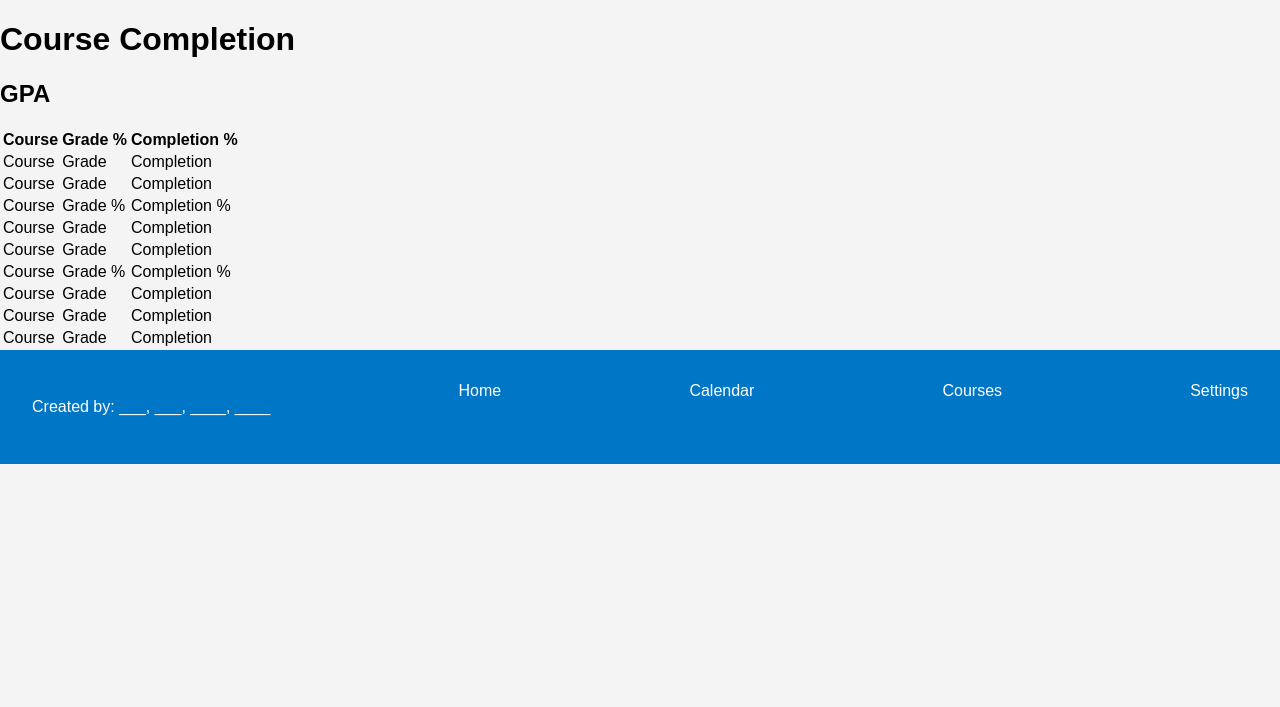
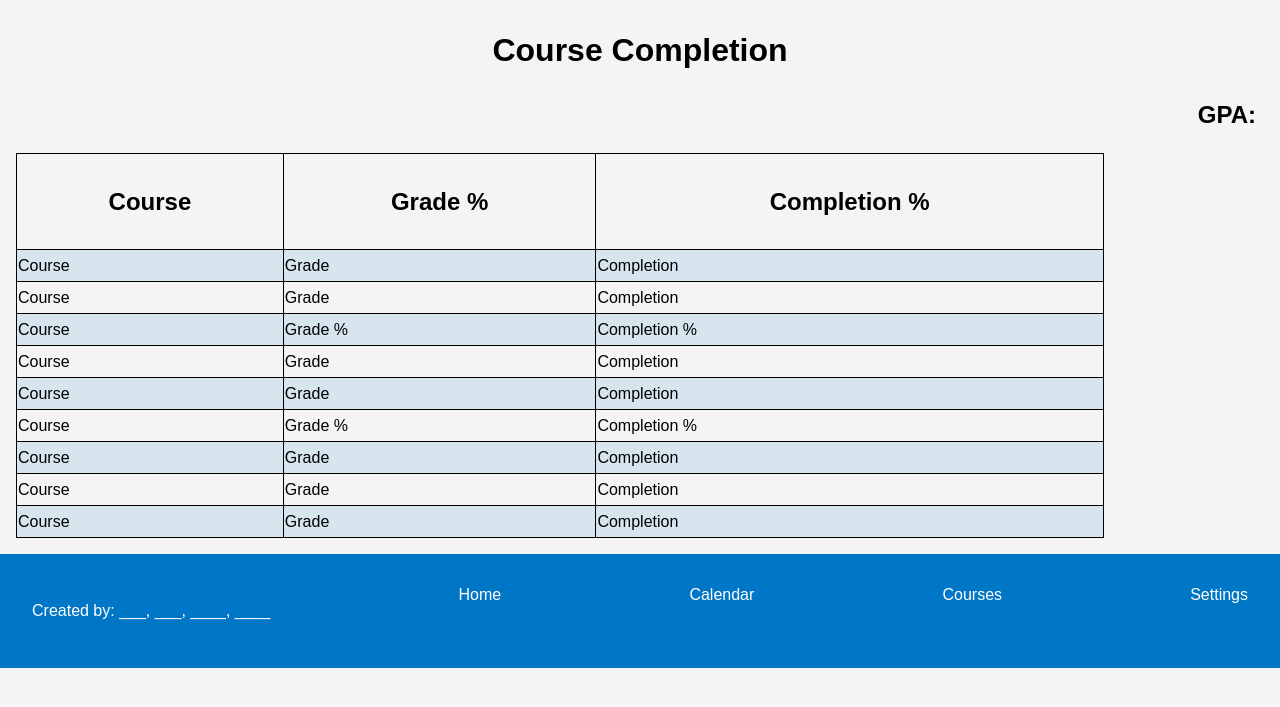
Before and after one commit to davidbolivar577/Canvas-Seer, a Flask app: page /courses in a window 1280 px wide. Shown: the part 78-785 px from the top of the page. Run offline with Flask 3, Linux system fonts and the light colour scheme.

Commit message:
courses.html css

```diff
--- /dev/null
+++ b/Website/static/styles/styles_courses.css
@@ -0,0 +1,32 @@
+@import "styles.css";
+
+table, h1, h2 {
+    margin: 1em;
+}
+
+h2 {
+    text-align: right;
+}
+
+h1 {
+    text-align:center;
+}
+
+table, th, td{
+    border: 1px solid black;
+    border-collapse: collapse;
+
+}
+
+td, a{
+    text-decoration: none;
+    color:black;
+}
+
+tr:nth-child(even) {
+    background-color: #0077c61e;
+}
+
+th {
+    font-size: 1.5em;
+}
--- a/Website/templates/courses.html
+++ b/Website/templates/courses.html
@@ -3,57 +3,58 @@
 {% block title %}Courses{% endblock %}
 
 {% block body %}
+{% block style %}<link rel="stylesheet" href="{{ url_for('static', filename='styles/styles_courses.css') }}">{% endblock %}
 <h1>Course Completion</h1>
-<h2>GPA</h2>
+<h2>GPA: </h2>
 <div class="course-table">
-    <table>
+    <table style="width:85%;">
         <tr>
-            <th>Course</th>
+            <th style="height:4em;">Course</th>
             <th>Grade %</th>
             <th>Completion %</th>
         </tr>
         <tr>
-            <td>Course</td>
+            <td style="height:2em;"><a href="course">Course</a></td>
             <td>Grade</td>
             <td>Completion</td>
         </tr>
         <tr>
-            <td>Course</td>
+            <td style="height:2em;"><a href="course">Course</a></td>
             <td>Grade</td>
             <td>Completion</td>
         </tr>
         <tr>
-            <td>Course</td>
+            <td style="height:2em;"><a href="course">Course</a></td>
             <td>Grade %</td>
             <td>Completion %</td>
         </tr>
         <tr>
-            <td>Course</td>
+            <td style="height:2em;"><a href="course">Course</a></td>
             <td>Grade</td>
             <td>Completion</td>
         </tr>
         <tr>
-            <td>Course</td>
+            <td style="height:2em;"><a href="course">Course</a></td>
             <td>Grade</td>
             <td>Completion</td>
         </tr>
         <tr>
-            <td>Course</td>
+            <td style="height:2em;"><a href="course">Course</a></td>
             <td>Grade %</td>
             <td>Completion %</td>
         </tr>
         <tr>
-            <td>Course</td>
+            <td style="height:2em;"><a href="course">Course</a></td>
             <td>Grade</td>
             <td>Completion</td>
         </tr>
         <tr>
-            <td>Course</td>
+            <td style="height:2em;"><a href="course">Course</a></td>
             <td>Grade</td>
             <td>Completion</td>
         </tr>
         <tr>
-            <td>Course</td>
+            <td style="height:2em;"><a href="course">Course</a></td>
             <td>Grade</td>
             <td>Completion</td>
         </tr>
```
